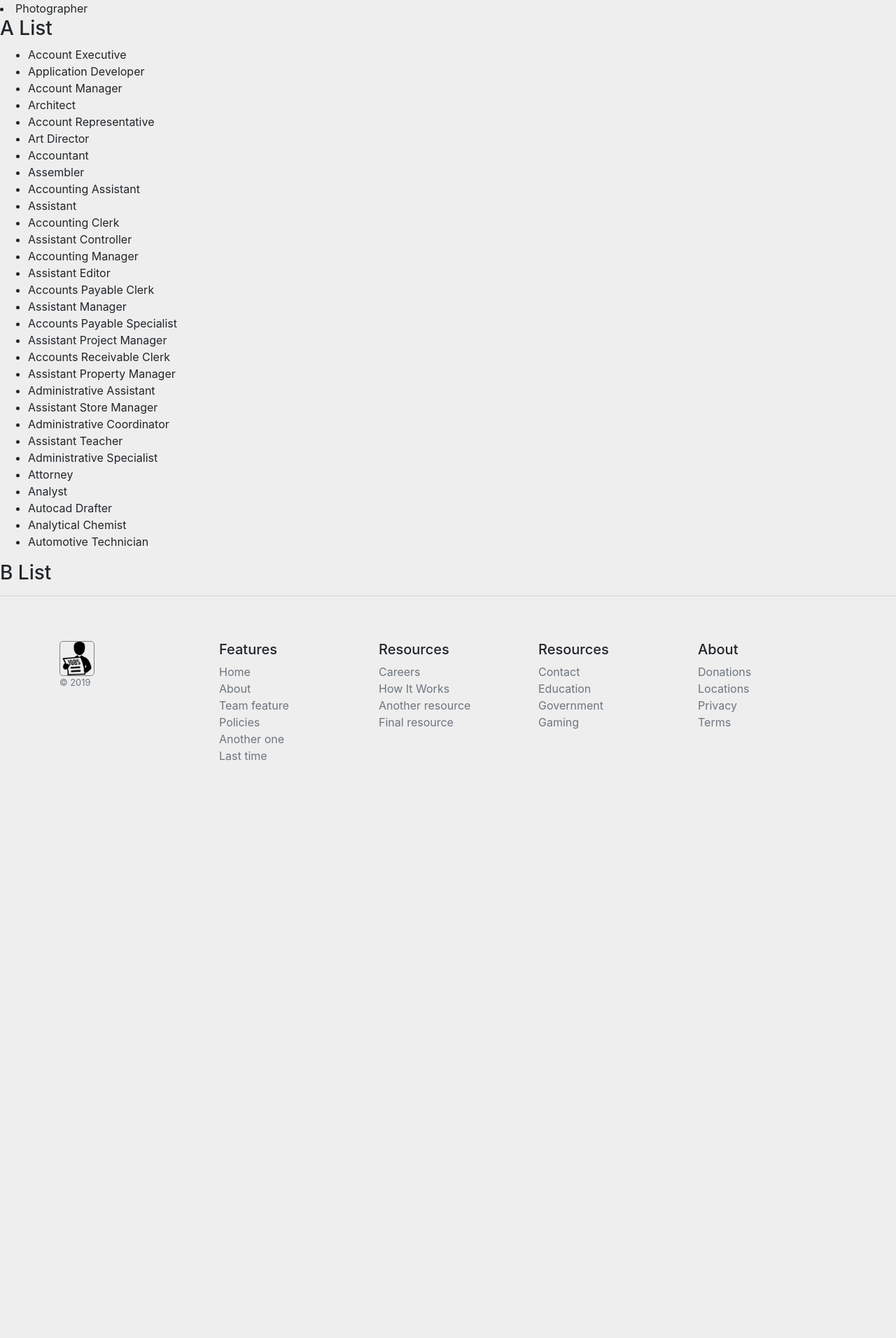
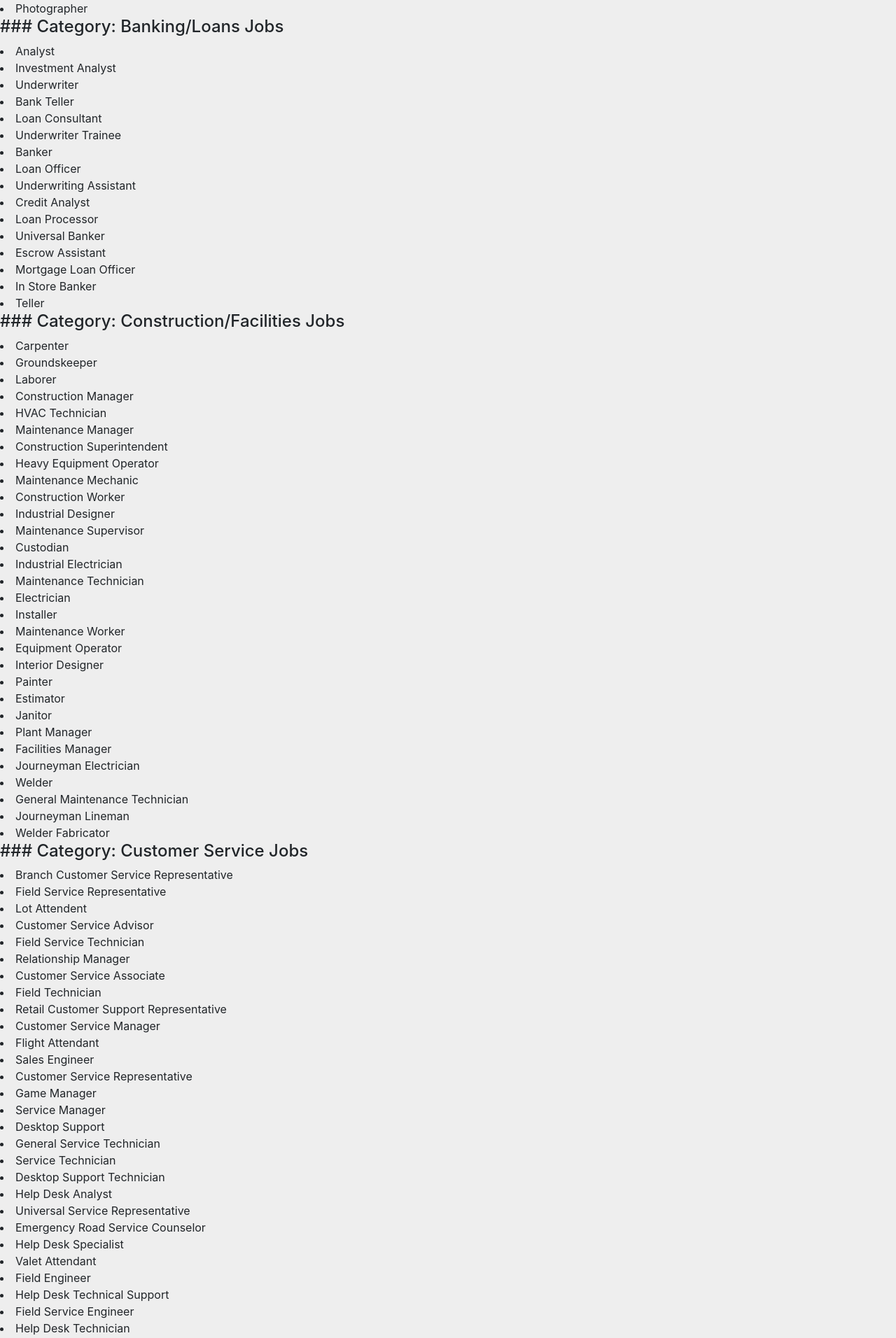
Before and after one commit to lelisloisBen/jobs, a React (Create React App) app: page /Policies in a window 1280 px wide. Shown: the part 2244-4156 px from the top of the page at 70% size. Before the commit the page ends 3400 px from the top, so only its background shows below. Built offline with nearby package versions, Linux system fonts and the light colour scheme.

Commit message:
more list jobs

```diff
--- a/src/pages/Policies/Policies.js
+++ b/src/pages/Policies/Policies.js
@@ -123,8 +123,88 @@ class Policies extends Component {
         <li>Graphic Web Designer</li>
         <li>Photographer</li>
 
+        <h4>### Category: Banking/Loans Jobs</h4>
 
+        <li>Analyst</li>
+        <li>Investment Analyst</li>
+        <li>Underwriter</li>
+        <li>Bank Teller</li>
+        <li>Loan Consultant</li>
+        <li>Underwriter Trainee</li>
+        <li>Banker</li>
+        <li>Loan Officer</li>
+        <li>Underwriting Assistant</li>
+        <li>Credit Analyst</li>
+        <li>Loan Processor</li>
+        <li>Universal Banker</li>
+        <li>Escrow Assistant</li>
+        <li>Mortgage Loan Officer</li>
+        <li>In Store Banker</li>
+        <li>Teller</li>
 
+        <h4>### Category: Construction/Facilities Jobs</h4>
+
+        <li>Carpenter</li>
+        <li>Groundskeeper</li>
+        <li>Laborer</li>
+        <li>Construction Manager</li>
+        <li>HVAC Technician</li>
+        <li>Maintenance Manager</li>
+        <li>Construction Superintendent</li>
+        <li>Heavy Equipment Operator</li>
+        <li>Maintenance Mechanic</li>
+        <li>Construction Worker</li>
+        <li>Industrial Designer</li>
+        <li>Maintenance Supervisor</li>
+        <li>Custodian</li>
+        <li>Industrial Electrician</li>
+        <li>Maintenance Technician</li>
+        <li>Electrician</li>
+        <li>Installer</li>
+        <li>Maintenance Worker</li>
+        <li>Equipment Operator</li>
+        <li>Interior Designer</li>
+        <li>Painter</li>
+        <li>Estimator</li>
+        <li>Janitor</li>
+        <li>Plant Manager</li>
+        <li>Facilities Manager</li>
+        <li>Journeyman Electrician</li>
+        <li>Welder</li>
+        <li>General Maintenance Technician</li>
+        <li>Journeyman Lineman</li>
+        <li>Welder Fabricator</li>
+
+        <h4>### Category: Customer Service Jobs</h4>
+
+        <li>Branch Customer Service Representative</li>
+        <li>Field Service Representative</li>
+        <li>Lot Attendent</li>
+        <li>Customer Service Advisor</li>
+        <li>Field Service Technician</li>
+        <li>Relationship Manager</li>
+        <li>Customer Service Associate</li>
+        <li>Field Technician</li>
+        <li>Retail Customer Support Representative</li>
+        <li>Customer Service Manager</li>
+        <li>Flight Attendant</li>
+        <li>Sales Engineer</li>
+        <li>Customer Service Representative</li>
+        <li>Game Manager</li>
+        <li>Service Manager</li>
+        <li>Desktop Support</li>
+        <li>General Service Technician</li>
+        <li>Service Technician</li>
+        <li>Desktop Support Technician</li>
+        <li>Help Desk Analyst</li>
+        <li>Universal Service Representative</li>
+        <li>Emergency Road Service Counselor</li>
+        <li>Help Desk Specialist</li>
+        <li>Valet Attendant</li>
+        <li>Field Engineer</li>
+        <li>Help Desk Technical Support</li>
+        <li>Field Service Engineer</li>
+        <li>Help Desk Technician</li>
 
                 <h3>A List </h3>
                 <ul>
```
